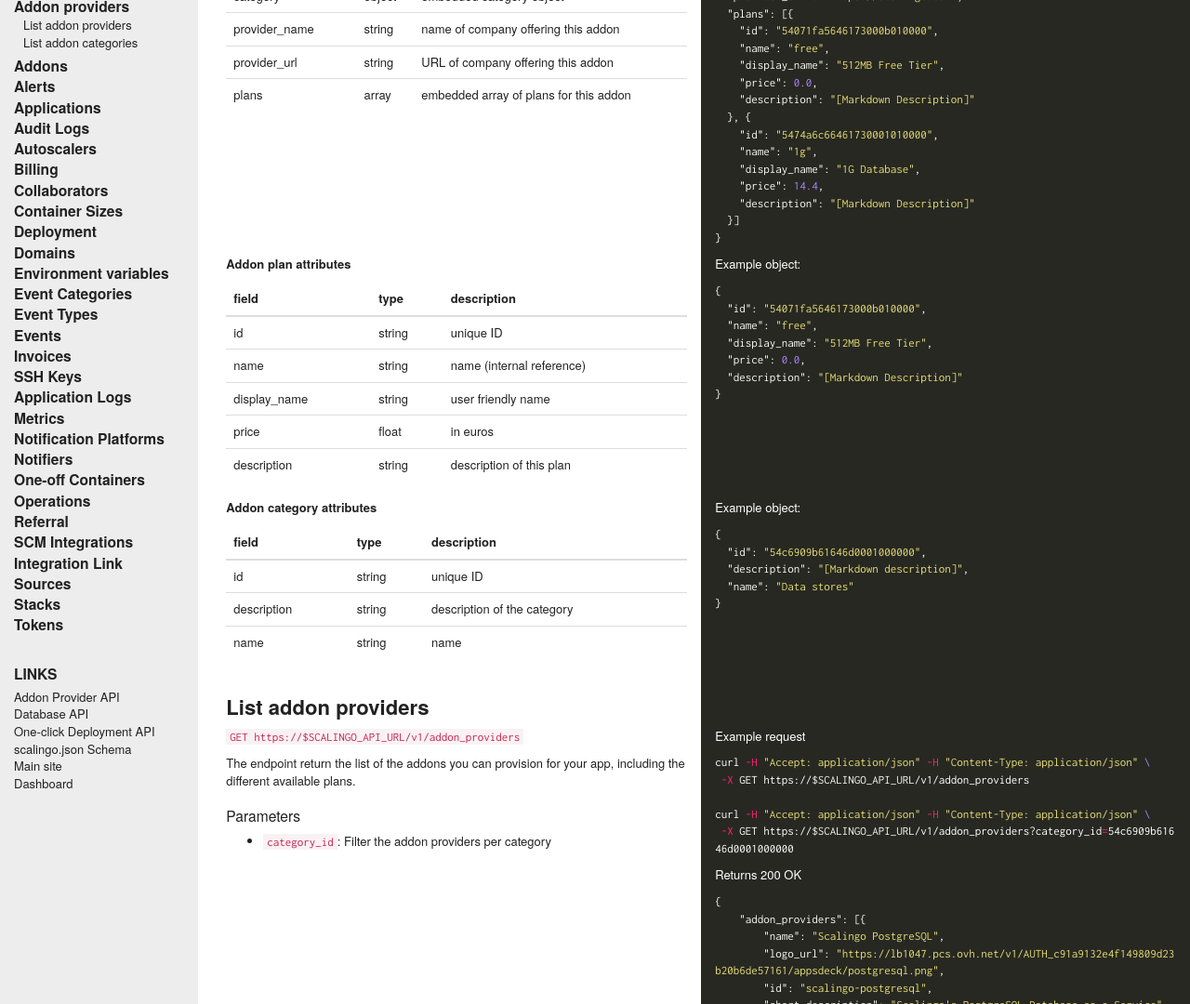
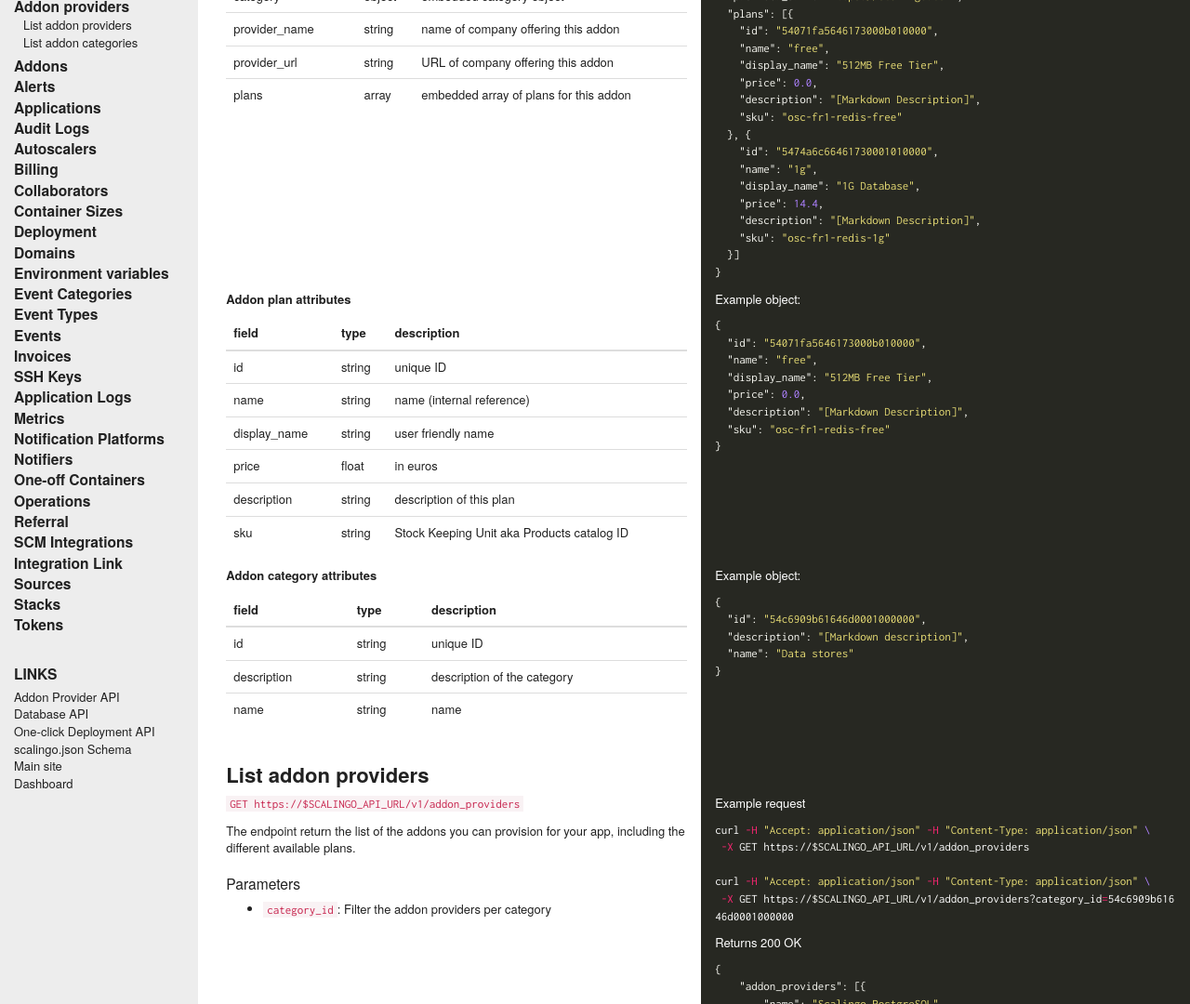
Before and after one commit to jdauphant/developers-documentation, a Jekyll site: the page built from _scalingo_api/addon_providers.md, in a window 1280 px wide and 1400 px high. Shown: the part 320-1400 px from the top of the window at 93% size. Built offline with Jekyll 4.4.1, drawn with Linux system fonts in a browser that asks for light colours; nearby versions of some CDN libraries; comment, search, counter and statistics services are not loaded; some of the changed text lies outside the part shown.

Commit message:
Add sku field in Addon Provider Plans and Container Sizes models

````diff
--- a/_scalingo_api/addon_providers.md
+++ b/_scalingo_api/addon_providers.md
@@ -44,13 +44,15 @@ Example object:
     "name": "free",
     "display_name": "512MB Free Tier",
     "price": 0.0,
-    "description": "[Markdown Description]"
+    "description": "[Markdown Description]",
+    "sku": "osc-fr1-redis-free"
   }, {
     "id": "5474a6c66461730001010000",
     "name": "1g",
     "display_name": "1G Database",
     "price": 14.4,
-    "description": "[Markdown Description]"
+    "description": "[Markdown Description]",
+    "sku": "osc-fr1-redis-1g"
   }]
 }
 ```
@@ -60,13 +62,14 @@ Example object:
 **Addon plan attributes**
 
 {:.table}
-| field        | type   | description               |
-| ------------ | ------ | ------------------------- |
-| id           | string | unique ID                 |
-| name         | string | name (internal reference) |
-| display_name | string | user friendly name        |
-| price        | float  | in euros                  |
-| description  | string | description of this plan  |
+| field        | type   | description                                |
+| ------------ | ------ | ------------------------------------------ |
+| id           | string | unique ID                                  |
+| name         | string | name (internal reference)                  |
+| display_name | string | user friendly name                         |
+| price        | float  | in euros                                   |
+| description  | string | description of this plan                   |
+| sku          | string | Stock Keeping Unit aka Products catalog ID |
 
 ||| col |||
 
@@ -78,7 +81,8 @@ Example object:
   "name": "free",
   "display_name": "512MB Free Tier",
   "price": 0.0,
-  "description": "[Markdown Description]"
+  "description": "[Markdown Description]",
+  "sku": "osc-fr1-redis-free"
 }
 ```
 
@@ -153,13 +157,15 @@ Returns 200 OK
             "name": "free",
             "display_name": "512MB Free Tier",
             "price": 0.0,
-            "description": "[Markdown Description]"
+            "description": "[Markdown Description]",
+            "sku": "osc-fr1-redis-free"
         }, {
             "id": "5474a6c66461730001010000",
             "name": "1g",
             "display_name": "1G Database",
             "price": 14.4,
-            "description": "[Markdown Description]"
+            "description": "[Markdown Description]",
+            "sku": "osc-fr1-redis-1g"
         }, ... ]
     }, {
         "name": "Scalingo MySQL",
````
Also changed, not shown: _scalingo_api/container_sizes.md (+1 -0 lines).
